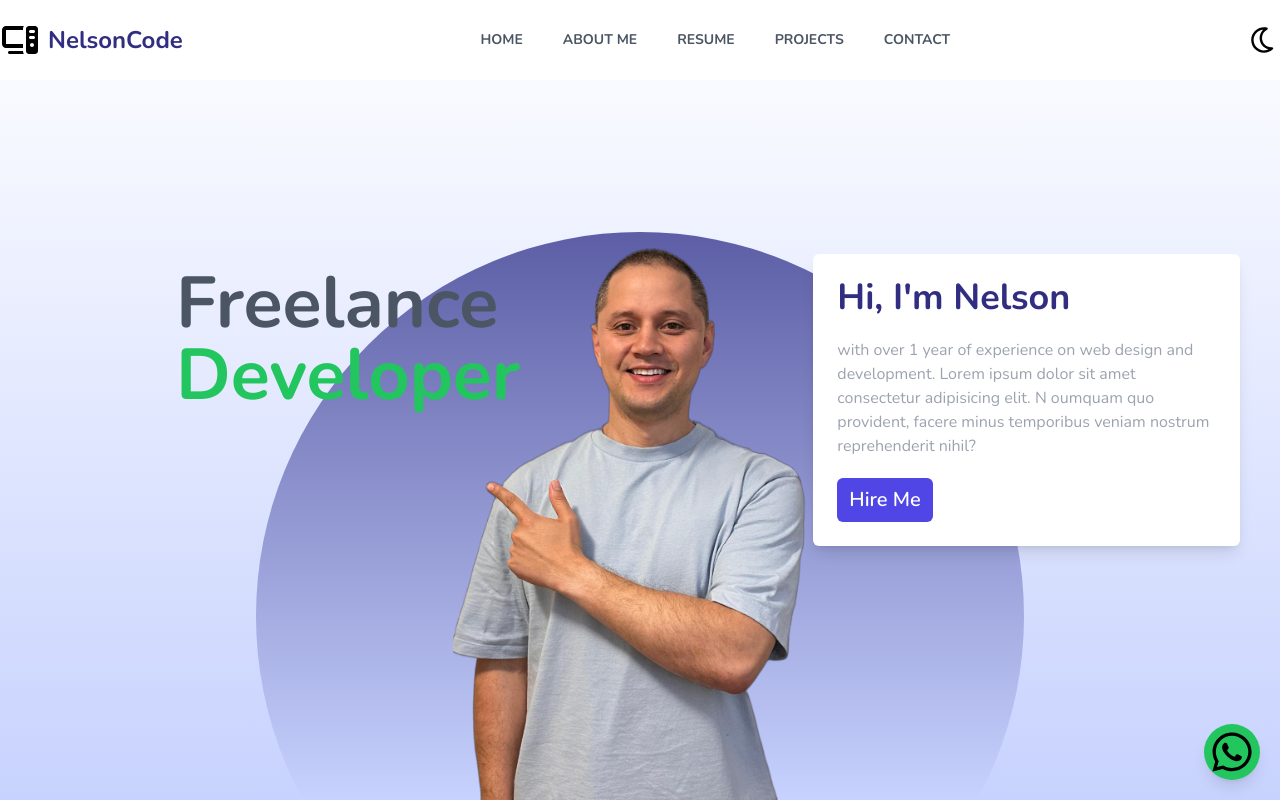
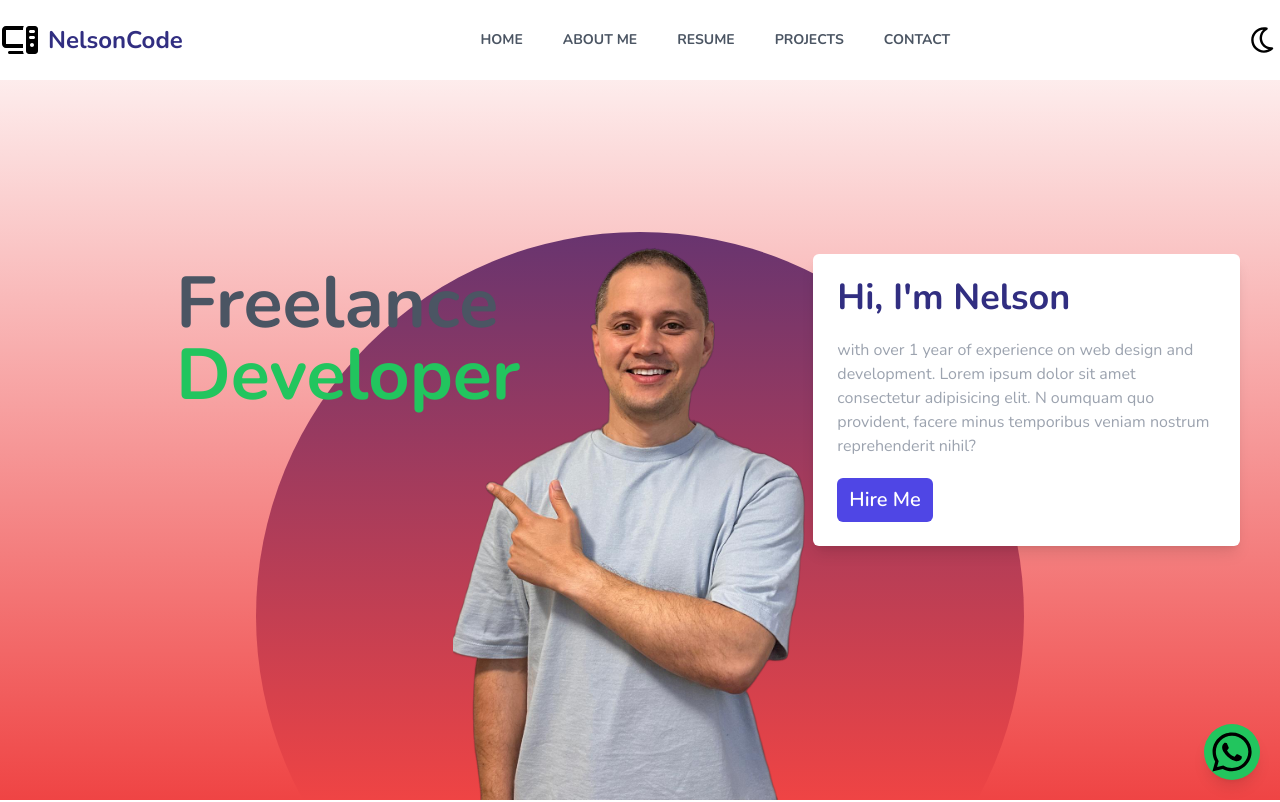
Before and after one commit to baltimorewhite/AT3_PROJ_Final_Projet, a website: page index.html in a window 1280 px wide. Shown: the top 802 px of the page. Drawn offline with nearby package versions, Linux system fonts and the light colour scheme; files whose address does not match are found by name.

Commit message:
feat(home) change corporative colour backgraund

```diff
--- a/index.html
+++ b/index.html
@@ -46,7 +46,7 @@
 
 
                                                         <!-- content intro -->
-    <section class="h-screen bg-gradient-to-t from-indigo-200 dark:from-slate-800 dark:to-slate-900 relative overflow-hidden">
+    <section class="h-screen bg-gradient-to-t from-red-500 dark:from-slate-800 dark:to-slate-900 relative overflow-hidden">
 
          <!-- image and text -->
       <img class="absolute bottom-0 left-0 right-0 mx-auto h-5/6 object-cover" src="assets/img/man.png" alt="devPicture"/>
```
Also changed, not shown: src/styles.css.
